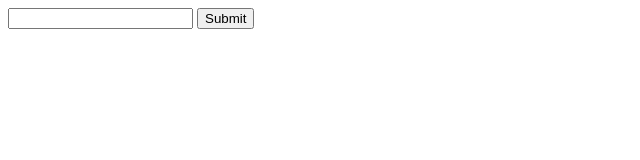
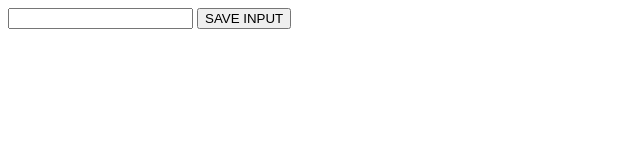
Before and after one commit to JFleming566/chrome-extension-tutorial, a plain HTML site: page index.html in a window 1280 px wide. Shown: the full height of the page, 0-640 px from the left. Drawn offline with Linux system fonts and the light colour scheme.

Commit message:
added button

```diff
--- a/index.html
+++ b/index.html
@@ -2,9 +2,7 @@
     <link rel="stylesheet" href="index.css">
 </head>
 <body>
-    <form>
         <input type="text" id="input-el">
-        <input type="submit" id="input-btn">
-    </form>
+        <button id="input-btn">SAVE INPUT</button>
     <script src="index.js"></script>
 </body>
```
